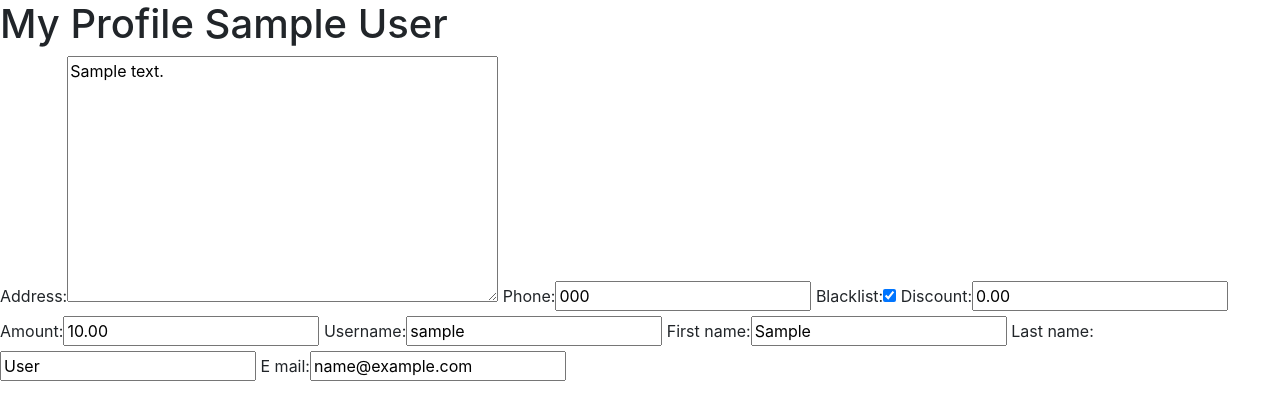
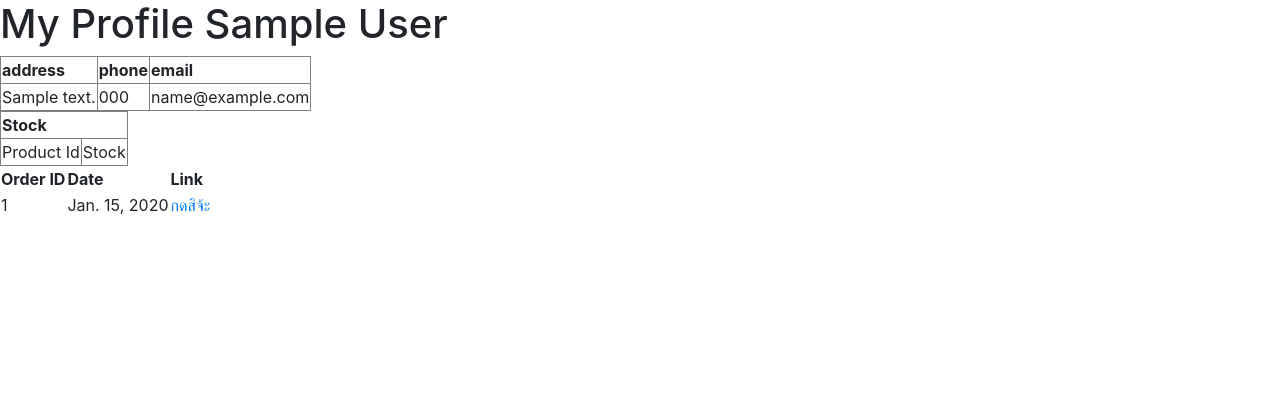
Before and after one commit to somjukss/projectDistributor, a Django app: page /products/profile in a window 1280 px wide. Shown: the top 420 px of the page. Run offline with Django 3.2, Linux system fonts and the light colour scheme; a user stored in the database is signed in; tables that the repository leaves empty hold one stand-in row (values such as "Sample post"); some libraries are stand-ins or nearby versions.

Commit message:
profile link to order detail

```diff
--- a/products/templates/customer/profile.html
+++ b/products/templates/customer/profile.html
@@ -10,8 +10,54 @@
     <link rel="stylesheet" href="{% static 'css/bootstrap.min.css' %}">
 </head>
 <body>
-<h1>My Profile {{ form.first_name.value }} {{ form.last_name.value }}</h1>
-{{ form }}
+<h1>My Profile {{ dealer.user.first_name }} {{ dealer.user.last_name }}</h1>
+<table border="1">
+    <tr>
+        <th>address</th>
+        <th>phone</th>
+        <th>email</th>
+    </tr>
+    <tr>
+        <td>{{ dealer.address }}</td>
+        <td>{{ dealer.phone }}</td>
+        <td>{{ dealer.user.email }}</td>
+    </tr>
+</table>
+<table border="1">
+    <tr>
+        <th colspan="2">Stock</th>
+    </tr>
+    <tr>
+        <td>Product Id</td>
+        <td>Stock</td>
+    </tr>
+    {% for stock in dealer.dealerstock.product_dealerstock_set.all %}
+    <tr>
+        <td>{{ stock.product_id }}</td>
+        <td>{{ stock.quantity }}</td>
+    </tr>
+    {% endfor %}
+</table>
+
+<table>
+    <tr>
+        <th>Order ID</th>
+        <th>Date</th>
+        <th>Link</th>
+    </tr>
+    {% for order in orders %}
+    <tr>
+        <td>{{ order.id }}</td>
+        <td>{{ order.date }}</td>
+        <td><a href="{% url 'order-detail' order.id %}">กดสิจ้ะ</a></td>
+    </tr>
+    {% endfor %}
+</table>
+
+
+<script src="https://code.jquery.com/jquery-3.3.1.slim.min.js" integrity="sha384-q8i/X+965DzO0rT7abK41JStQIAqVgRVzpbzo5smXKp4YfRvH+8abtTE1Pi6jizo" crossorigin="anonymous"></script>
+<script src="https://cdnjs.cloudflare.com/ajax/libs/popper.js/1.14.6/umd/popper.min.js" integrity="sha384-wHAiFfRlMFy6i5SRaxvfOCifBUQy1xHdJ/yoi7FRNXMRBu5WHdZYu1hA6ZOblgut" crossorigin="anonymous"></script>
+<script src="https://cdn.jsdelivr.net/npm/vue/dist/vue.js"></script>
 <script src="{% static 'js/bootstrap.min.js' %}"></script>
 </body>
 </html>
--- a/products/urls.py
+++ b/products/urls.py
@@ -9,6 +9,7 @@ urlpatterns = [
     path('create-feedback', views.create_feedback, name='create-feedback'),
     path('feedback', views.feedback, name="feedback"),
     path('profile', views.profile, name="profile"),
+    path('order/<int:order_id>', views.orderDetail, name='order-detail'),
     url(r'^products/$', ProductListApiView.as_view()),
     url(r'^products/(?P<product_id>\w+)/?$', ProductRetrieveApiView.as_view()),
 ]
--- a/products/views.py
+++ b/products/views.py
@@ -215,22 +215,14 @@ def feedback(request):
 
 @login_required
 def profile(request):
-    dealer = Dealer.objects.filter(customer_ptr_id=request.user.id)
-    data = {}
-    for detail in dealer.all():
-        data['username'] = detail.user.username
-        data['first_name'] = detail.user.first_name
-        data['last_name'] = detail.user.last_name
-        data['e_mail'] = detail.user.email
-        data['address'] = detail.address
-        data['phone'] = detail.phone
-        data['discount'] = detail.discount
-        data['amount'] = detail.amount
-        data['blacklist'] = detail.blacklist
-    form = DealerForm(initial=data)
-    context = {'form': form}
+    dealer = Dealer.objects.filter(customer_ptr_id=request.user.id).all()[0]
+    orders = Order.objects.filter(customer_id=request.user.id).all()
+    context = {'dealer': dealer}
+    context['orders'] = orders
     return render(request, 'customer/profile.html', context)
-
+def orderDetail(request, order_id):
+    context = {}
+    return render(request, 'customer/order.html', context)
 class ProductListApiView(ListAPIView):
     model = Product
     queryset = Product.objects.all()
```
Also changed, not shown: products/templates/customer/order.html (added, +20 -0 lines).
